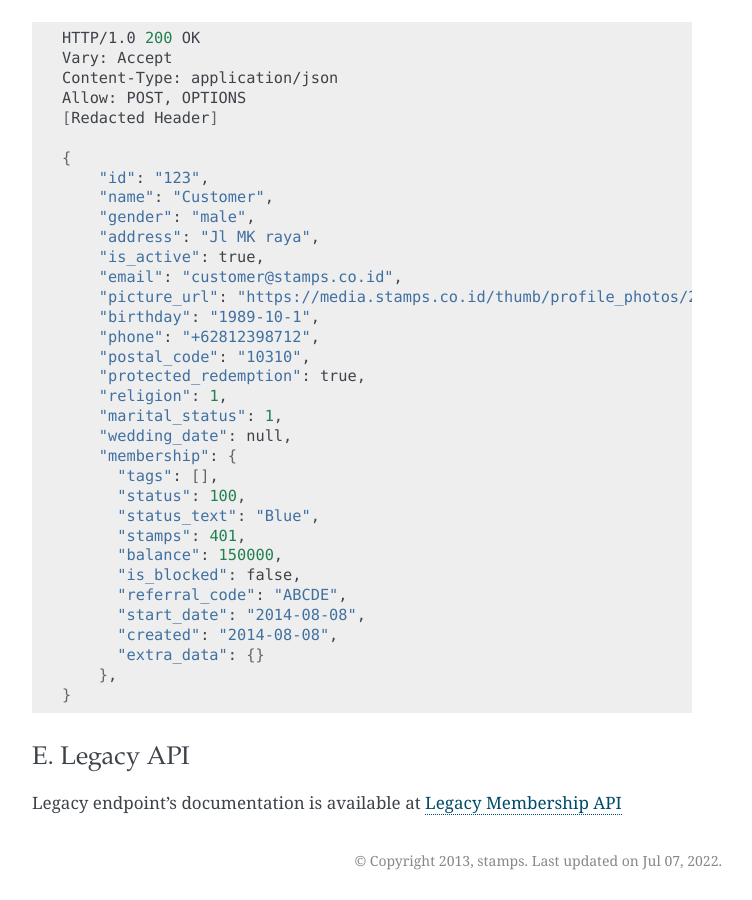
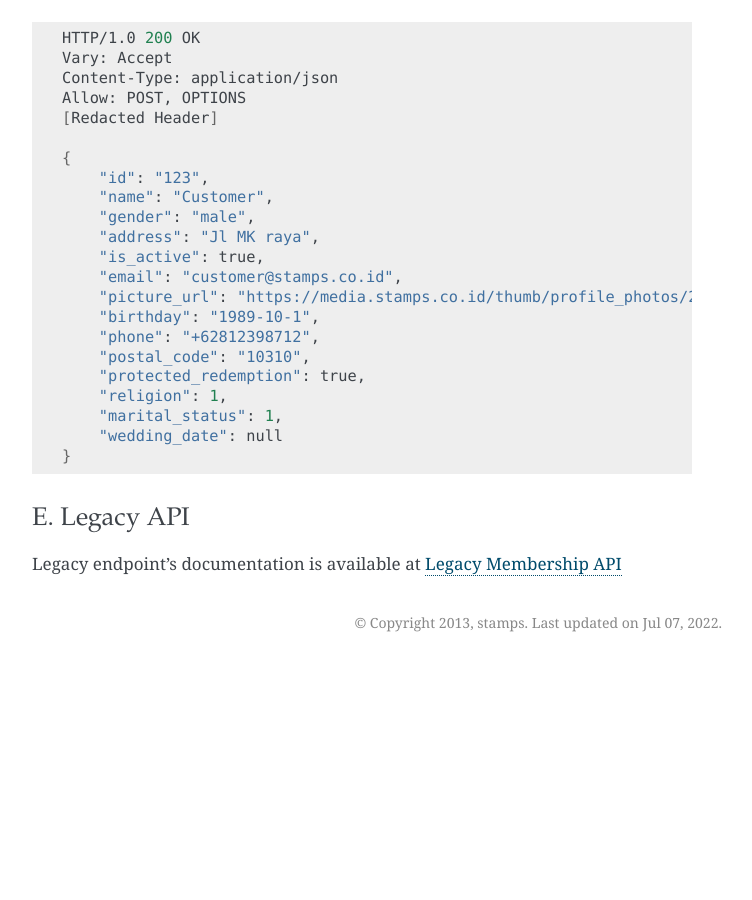
Before and after one commit to ui/stamps-api-docs, a Sphinx documentation site: the page built from source/customer_api.rst, in a window 1280 px wide and 900 px high, scrolled down 8993 px. Shown: the whole window, without its empty margins (388-1140 px from the left). Built offline with Sphinx 7.4.7, drawn with Linux system fonts in a browser that asks for light colours; after the commit the page ends 9655 px from its top, so only the background shows below that.

Commit message:
Remove membership from example

```diff
--- a/source/customer_api.rst
+++ b/source/customer_api.rst
@@ -484,19 +484,7 @@ A successful API call:
         "protected_redemption": true,
         "religion": 1,
         "marital_status": 1,
-        "wedding_date": null,
-        "membership": {
-          "tags": [],
-          "status": 100,
-          "status_text": "Blue",
-          "stamps": 401,
-          "balance": 150000,
-          "is_blocked": false,
-          "referral_code": "ABCDE",
-          "start_date": "2014-08-08",
-          "created": "2014-08-08",
-          "extra_data": {}
-        },
+        "wedding_date": null
     }
 
 
```
